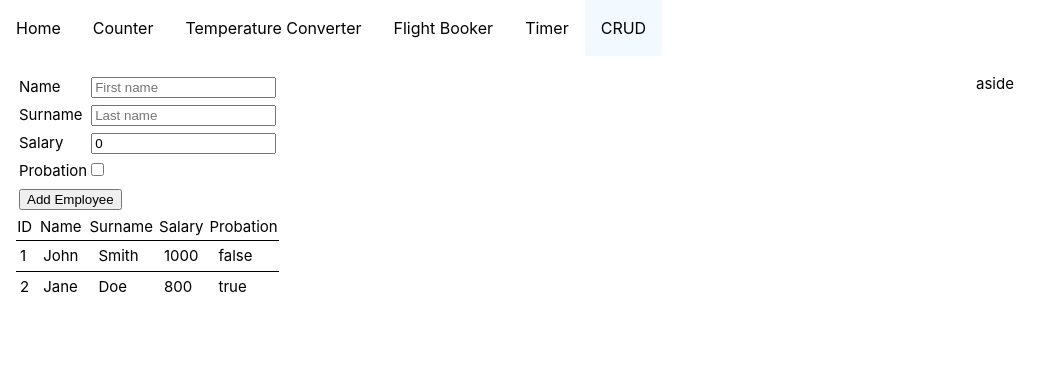
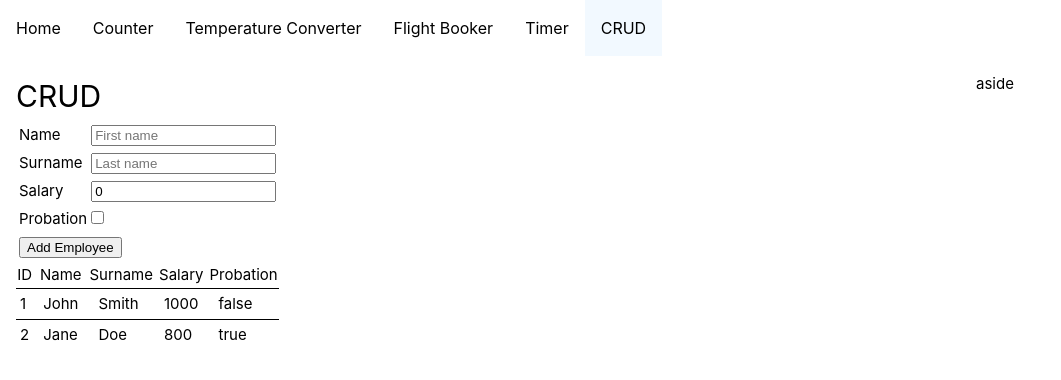
Before and after one commit to Vsevolod-Shustov/seven-guis, a Vue app: page /crud in a window 1280 px wide. Shown: the top 380 px of the page, without its empty margins (0-1061 px from the left). Built offline with nearby package versions, Linux system fonts and the light colour scheme; the HTML template or start-up script is replaced by a standard one.

Commit message:
add missing headers

```diff
--- a/src/views/CrudView.vue
+++ b/src/views/CrudView.vue
@@ -51,6 +51,7 @@ function addEmployee() {
 
 <template>
   <div class="page">
+    <h1>CRUD</h1>
     <form @submit.prevent="addEmployee" class="employee-form">
       <table>
         <tbody>
--- a/src/views/FlightBookerView.vue
+++ b/src/views/FlightBookerView.vue
@@ -49,6 +49,7 @@ function pad(n: number, s = String(n)) {
 
 <template>
   <div class="page">
+    <h1>Flight Booker</h1>
     <select v-model="flightType">
       <option value="one-way flight">One-way Flight</option>
       <option value="return flight">Return Flight</option>
--- a/src/views/TimerView.vue
+++ b/src/views/TimerView.vue
@@ -54,6 +54,7 @@ onUnmounted(() => {
 
 <template>
   <div class="page">
+    <h1>Timer</h1>
     <label>Elapsed Time: <progress :value="progressRate"></progress></label>
 
     <div>Elapsed Time: {{ (elapsed / 1000).toFixed(1) }}s</div>
```
